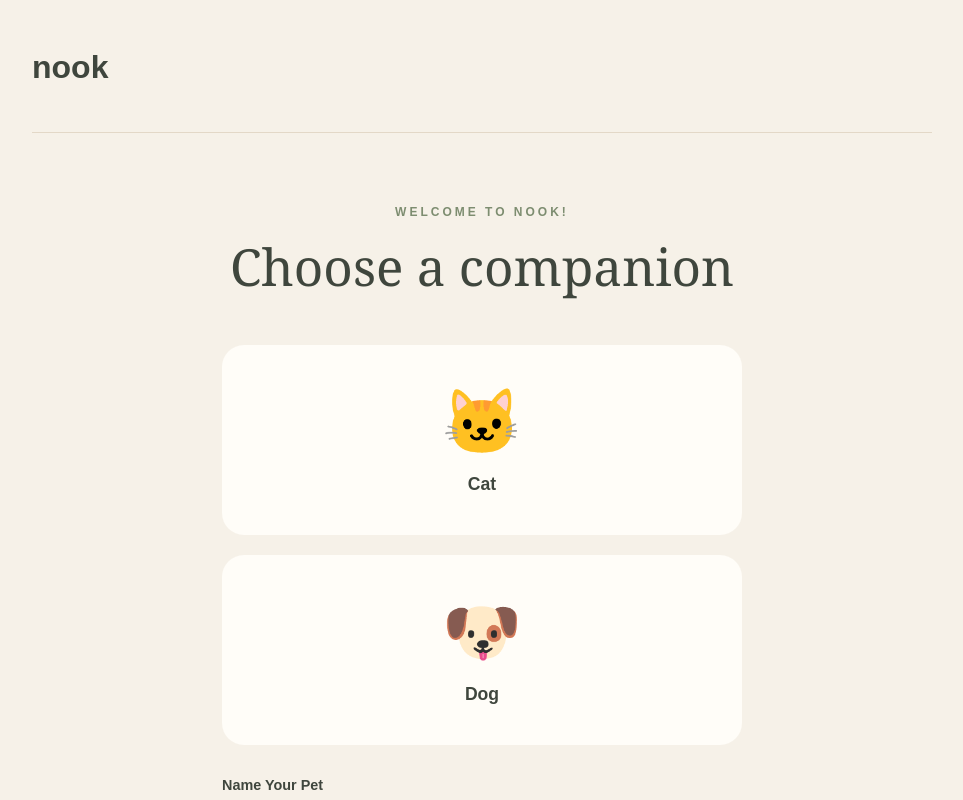
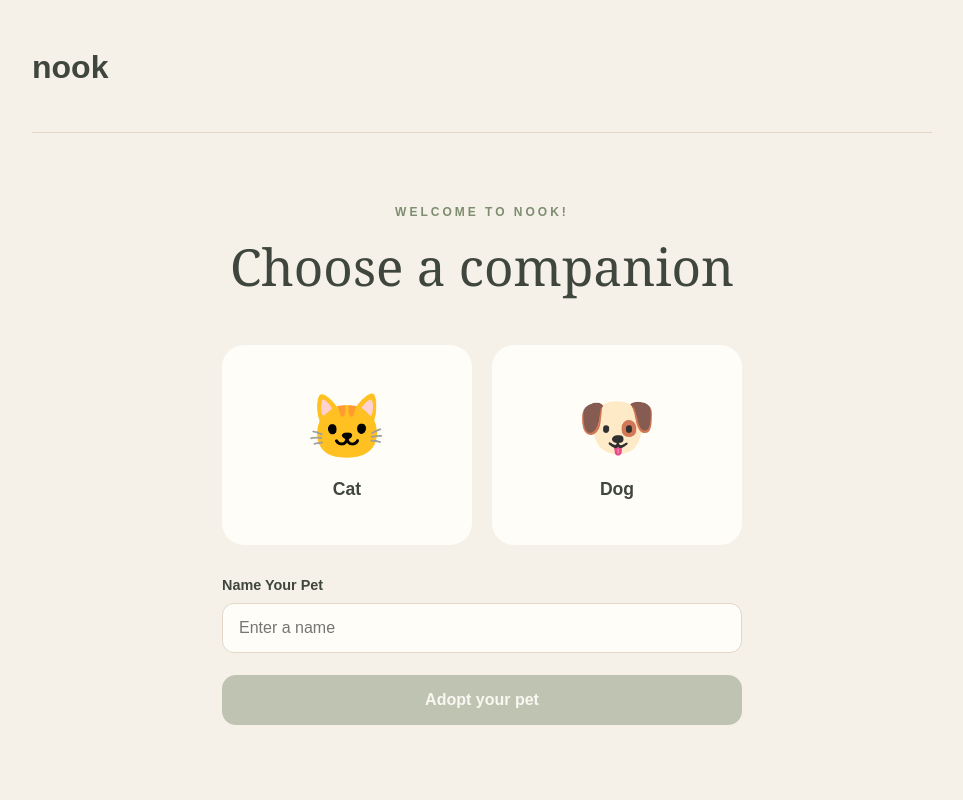
Before and after one commit to JenniferGuinanzaca/Pet-Sim, a React (Vite) app: page / in a window 1280 px wide. Shown: the top 800 px of the page, without its empty margins (158-1121 px from the left). Built offline with nearby package versions, Linux system fonts and the light colour scheme.

Commit message:
fix adoption screen (align selection cards?)

```diff
--- a/src/App.css
+++ b/src/App.css
@@ -81,13 +81,15 @@ input:focus-visible{
 
 .pet-choices{
     display:grid;
-    grid-template-columns: repeat(2,minmax(0,fr));
+    grid-template-columns: repeat(2,minmax(0, 1fr));
     gap:20px;
     width:min(100%,520px);
+    margin: 0 auto;
 }
 
 .pet-card{
-    min-height:190px;
+    min-height:200px;
+    width: 100%;
     padding:24px;
     display:flex;
     flex-direction:column;
```
